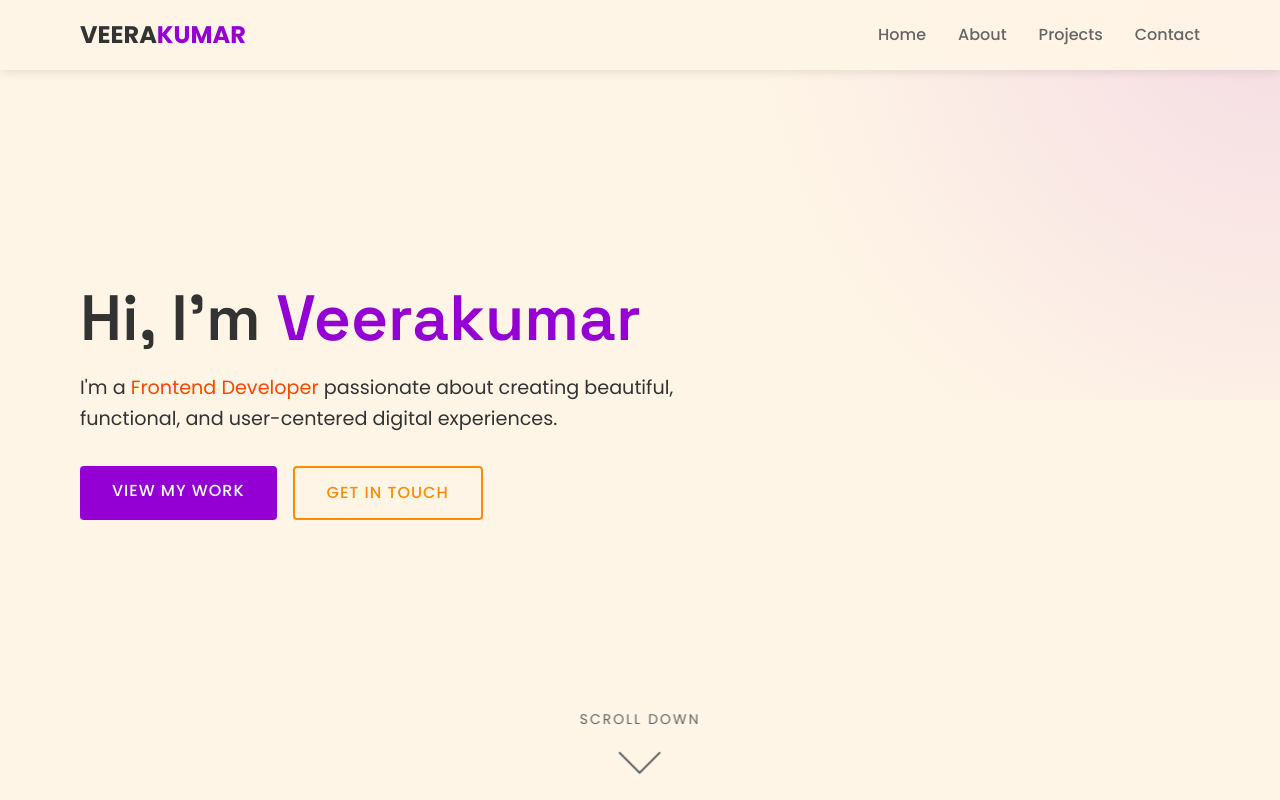
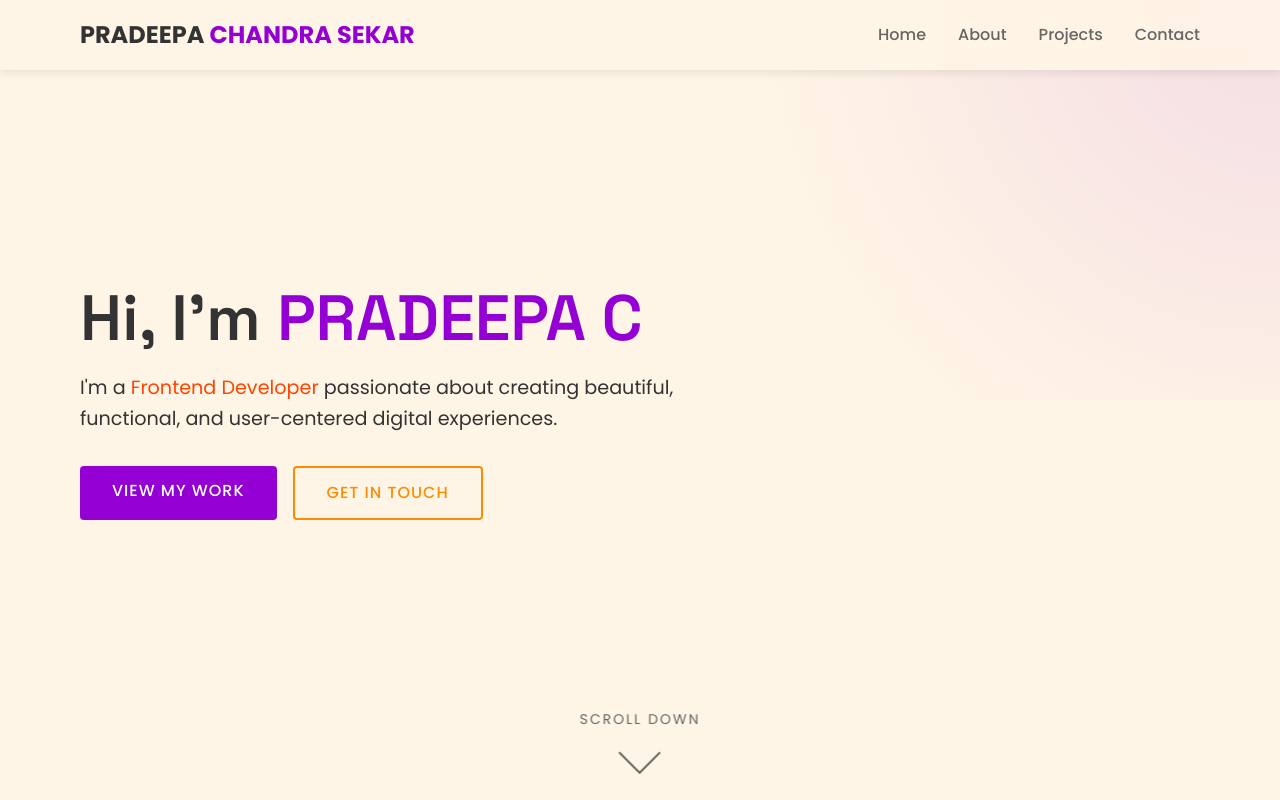
Before and after one commit to Pradeepa-6291/Data-engineering-and-GenAI, a plain HTML site: page index.html in a window 1280 px wide. Shown: the top 800 px of the page. Drawn offline with Linux system fonts and the light colour scheme.

Commit message:
Update index.html

```diff
--- a/index.html
+++ b/index.html
@@ -788,7 +788,7 @@
     <!-- Header & Navigation -->
     <header id="header">
         <div class="container nav-container">
-            <a href="#home" class="logo">VEERA<span>KUMAR</span></a>
+            <a href="#home" class="logo">PRADEEPA<span> CHANDRA SEKAR</span></a>
             <button class="mobile-toggle" aria-label="Toggle menu">☰</button>
             <ul class="nav-links">
                 <li><a href="#home">Home</a></li>
@@ -802,7 +802,7 @@
     <!-- Hero Section -->
     <section id="home" class="hero">
         <div class="container hero-content">
-            <h1>Hi, I'm <span class="highlight">Veerakumar</span></h1>
+            <h1>Hi, I'm <span class="highlight">PRADEEPA C</span></h1>
             <p>I'm a <span class="accent">Frontend Developer</span> passionate about creating beautiful, functional, and user-centered digital experiences.</p>
             <div class="hero-buttons">
                 <a href="#projects" class="btn">View My Work</a>
```
